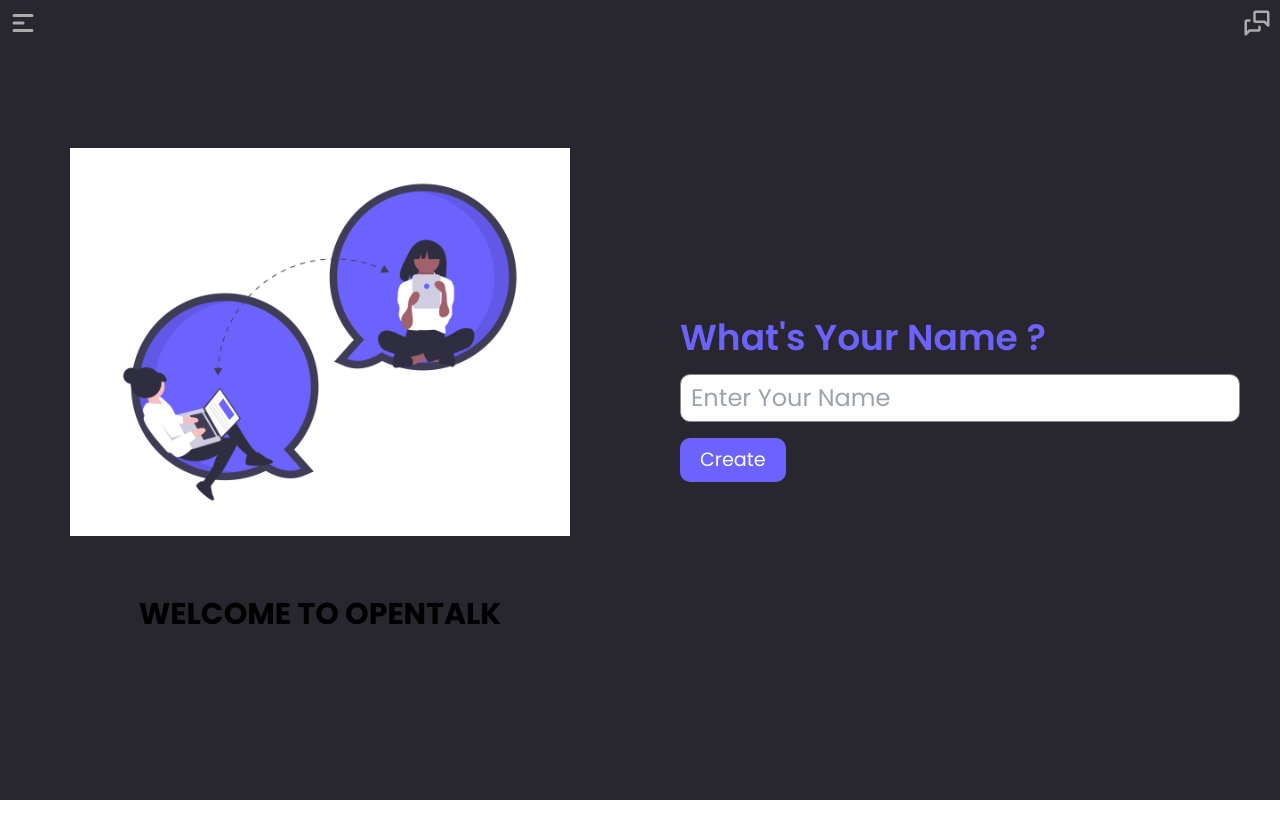
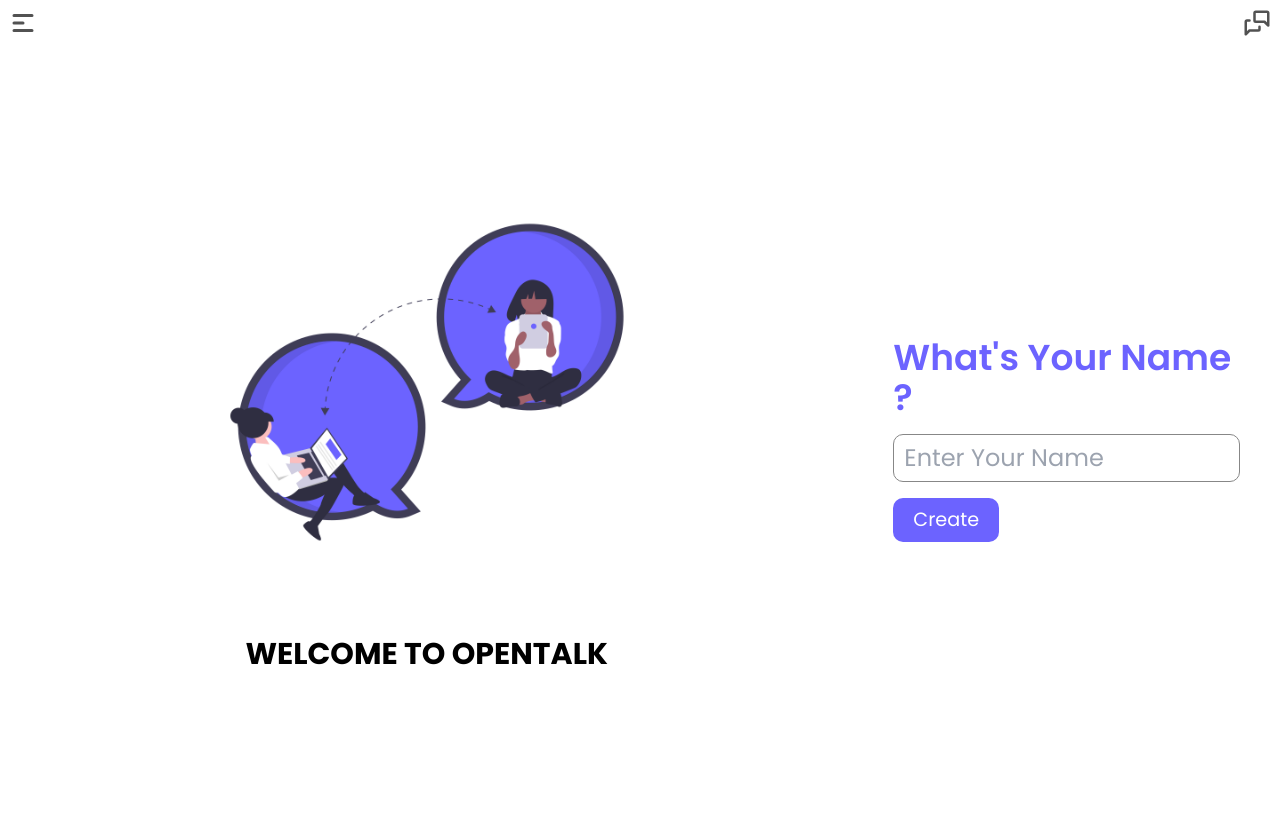
Before and after one commit to Kallyan01/opentalk, a React (Create React App) app: page /home in a window 1280 px wide. Before the commit the page ends 800 px from the top, so only its background shows below. Built offline with nearby package versions, Linux system fonts and the light colour scheme; no server answers.

Commit message:
some updates

```diff
--- a/src/App.css
+++ b/src/App.css
@@ -1,9 +1,34 @@
+.h5
+{
+height: 5vh;
+}
+.h95
+{
+  height: 95vh;
+}
+.widgets
+{
+  /* height: 35%; */
+  overflow: hidden;
+}
+.messages
+{
+  height: 65%;
+  overflow: hidden;
+}
 
-.msglist
-{
-    overflow-y: scroll;
-    height: 40vh;
+.msglist {
+  overflow-y: scroll;
+  height: 52vh;
+  -ms-overflow-style: none;  /* IE and Edge */
+  scrollbar-width: none;  /* Firefox */
 }
+
+.msglist::-webkit-scrollbar {
+  display: none;
+}
+
+
 .shareLink input
 {
 outline: none;
@@ -59,3 +84,10 @@ span
 {
     font-size: .5em;
 }
+@media screen and (max-height:670px) {
+
+  .msglist {
+    height: 45vh;
+
+  }
+}
--- a/src/App.js
+++ b/src/App.js
@@ -3,9 +3,11 @@ import Loader from "./components/site/loader"
 import "./css/Theme.css"
 import "./App.css"
 import Qnoti from "./components/site/Qnoti"
+import { useSelector } from "react-redux";
 function App() {
+  const Theme = useSelector((state)=>state.userdet.theme)
   return (
-    <div className="App dark themebag relative">
+    <div className={`App light themebag relative`}>
       <Qnoti/>
       <Loader/>
       <MainRoute/>
--- a/src/components/site/Msgbar/Msgtab/index.js
+++ b/src/components/site/Msgbar/Msgtab/index.js
@@ -11,19 +11,21 @@ function Index({name,roomid,msgs}) {
      }))
   }
   return (
-    <div className=" flex flex-row justify-between w-full px-2 my-2 bg-slate-400 rounded-lg" onClick={()=>chat(roomid,name)}>
+    <div className=" flex flex-row justify-between w-full px-4 my-4  rounded-lg" onClick={()=>chat(roomid,name)}>
       <div className="left flex flex-row justify-between items-center">
-        <div className="propic flex justify-center items-center rounded-full bg-red-600 h-10 w-10">
+        <div className="propic flex justify-center items-center rounded-full bg-slate-400 h-10 w-10">
           R
         </div>
         <div className="det px-3">
-          <p className="name font-semibold">{name}</p>
+          <p className="name font-medium text-1">Kallyan NSEC</p>
           {/* <p className="lastmsg">{msgs[msgs.length-1].text}</p> */}
+          <p className="lastmsg text-3">You: How are You?</p>
         </div>
       </div>
       <div className="right flex flex-row">
         <div className="time">
           {/* <p className="timelastmsg text-xs">{msgs[msgs.length-1].time}</p> */}
+          <p className="timelastmsg text-xs text-3">12:56</p>
         </div>
       </div>
     </div>
--- a/src/components/site/Msgbar/index.js
+++ b/src/components/site/Msgbar/index.js
@@ -29,13 +29,13 @@ useEffect(()=>{
 
   return (
     <div
-      className={`msgbar z-40 w-full md:w-1/4 h-screen py-1 px-1 flex flex-col  bg-slate-300 fixed top-0 ${
+      className={`msgbar z-40 w-full md:w-1/4 h-screen py-1 px-1 flex flex-col  bg-slate-200 fixed top-0 ${
         msgbar ? "-right-0" : "-right-full"
       } transition-all duration-500 bottom-0`}
     >
       <div className="msgareaheader flex items-center p-2">
-        <FaArrowLeft size={20} className="mx-2" onClick={handleClosemsgbar} />
-        <p>Messages</p>
+        <FaArrowLeft size={20} className="icons mx-2" onClick={handleClosemsgbar} />
+        <p className="text-3">Messages</p>
       </div>
       <div className="msgsarea ">
         {Listroom.map((user, idx) => {
--- a/src/components/site/Navbar/index.jsx
+++ b/src/components/site/Navbar/index.jsx
@@ -19,7 +19,7 @@ function Navbar() {
     dispatch(setMsgbar(!nav))
   }
   return (
-    <div className="navbar flex justify-between w-full fixed top-0">
+    <div className="navbar relative flex justify-between w-full h5">
       <div className="bmenu p-2">
           <HiMenuAlt1 size={30} className='icons' onClick={handleSidebar}/>
       </div>
--- a/src/css/Theme.css
+++ b/src/css/Theme.css
@@ -31,7 +31,7 @@ background-color: #F9F9F9;
 }
 .light .text-3
 {
-  color: #000;
+  color: rgb(125, 125, 125);
 }
 .light .sidebar
 {
--- a/src/layout/Layout.jsx
+++ b/src/layout/Layout.jsx
@@ -13,8 +13,8 @@ function Layout() {
      <Sidebar/>
      <Msgbar/>
      <Chatarea/>
-      <div className="body flex w-full">
-        <div className="left md:w-1/2 md:flex hidden justify-center flex-col">
+      <div className="body flex w-ful">
+        <div className="left md:w-2/3 md:flex hidden justify-center flex-col">
           <div className="w-full flex justify-center align-middle">
             <img src={coreimg} alt="" height={300} width={500} />
           </div>
@@ -22,7 +22,7 @@ function Layout() {
             <p className="uppercase font-bold text-3xl">Welcome To OpenTalk</p>
           </div>
         </div>
-        <div className="right w-full md:w-1/2">
+        <div className="right w-full md:w-1/3">
           <Outlet />
         </div>
       </div>
--- a/src/page/auth/dashboard.jsx
+++ b/src/page/auth/dashboard.jsx
@@ -105,7 +105,7 @@ function Dashboard() {
     })
   }
   return (
-    <div className="dashboard p-5 mt-10 md:mt-auto">
+    <div className="dashboard px-5 md:mt-auto">
       <div className=" dashtab-1 stats flex flex-row w-full justify-center align-middle bg-gray-light rounded-xl">
         <div className="linkClk flex flex-col w-1/2 justify-center align-middle p-5">
           <div className="title text-1 font-medium text-xl text-center p-1">
--- a/src/store/features/siteControll.js
+++ b/src/store/features/siteControll.js
@@ -1,7 +1,7 @@
 import { createSlice } from "@reduxjs/toolkit/";
 const initialState = {
   navBar: false,
-  theme: "light",
+  theme: "dark",
   loader: true,
   notification: {
     msg: "",
```
